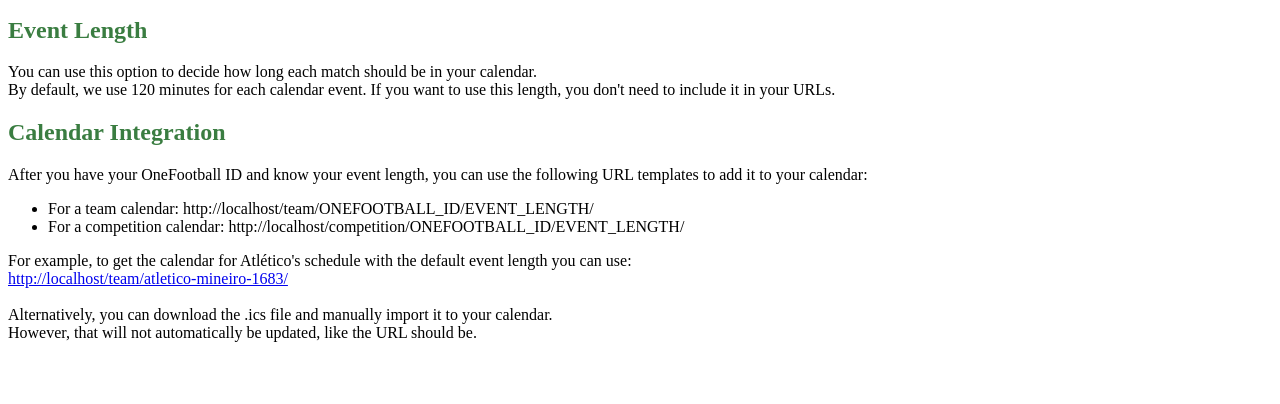
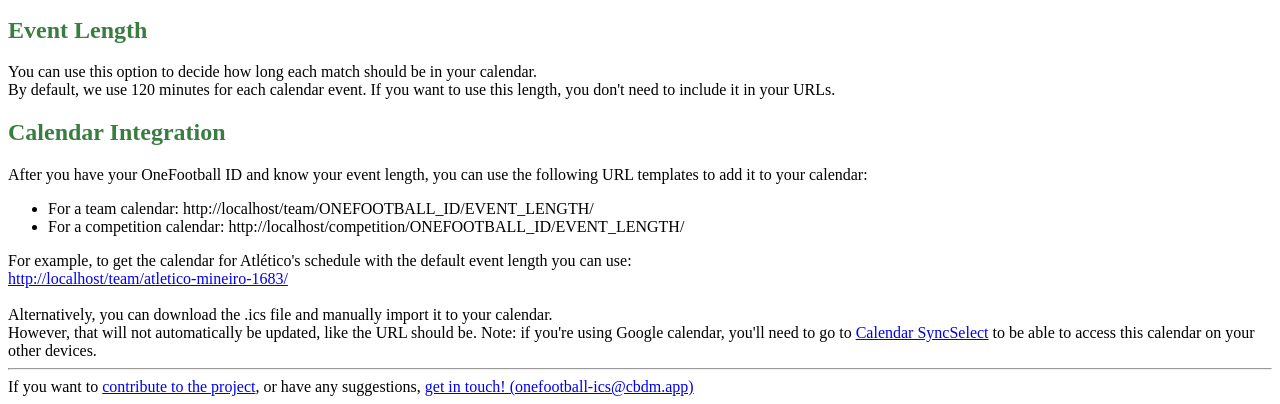
Before and after one commit to cbdm/onefootball-ics, a Flask app: page /help/ in a window 1280 px wide. Shown: the part 396-800 px from the top of the page. Run offline with Flask 2, Linux system fonts and the light colour scheme.

Commit message:
Updating domain to *.cbdm.app

```diff
--- a/templates/base.html
+++ b/templates/base.html
@@ -59,5 +59,11 @@
         {% endfor %}
         {% block content %} {% endblock %}
     </div>
+
+    <footer>
+        {% block footer %} {% endblock %}
+        <hr />
+        If you want to <a href="https://github.com/cbdm/onefootball-ics">contribute to the project</a>, or have any suggestions, <a href="mailto:onefootball-ics@cbdm.app">get in touch! (onefootball-ics@cbdm.app)</a>
+    </footer>
 </body>
 </html>
--- a/templates/help.html
+++ b/templates/help.html
@@ -29,4 +29,6 @@
     <br/>
     Alternatively, you can download the .ics file and manually import it to your calendar.<br/>
     However, that will not automatically be updated, like the URL should be.
+
+    Note: if you're using Google calendar, you'll need to go to <a href="https://calendar.google.com/calendar/u/0/syncselect">Calendar SyncSelect</a> to be able to access this calendar on your other devices.
 {% endblock %}
```
Also changed, not shown: README.md.
